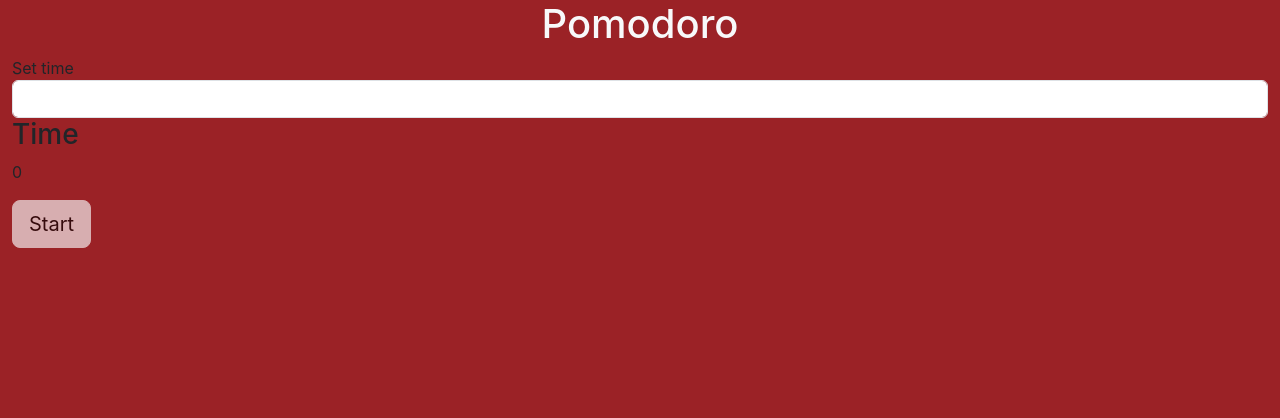
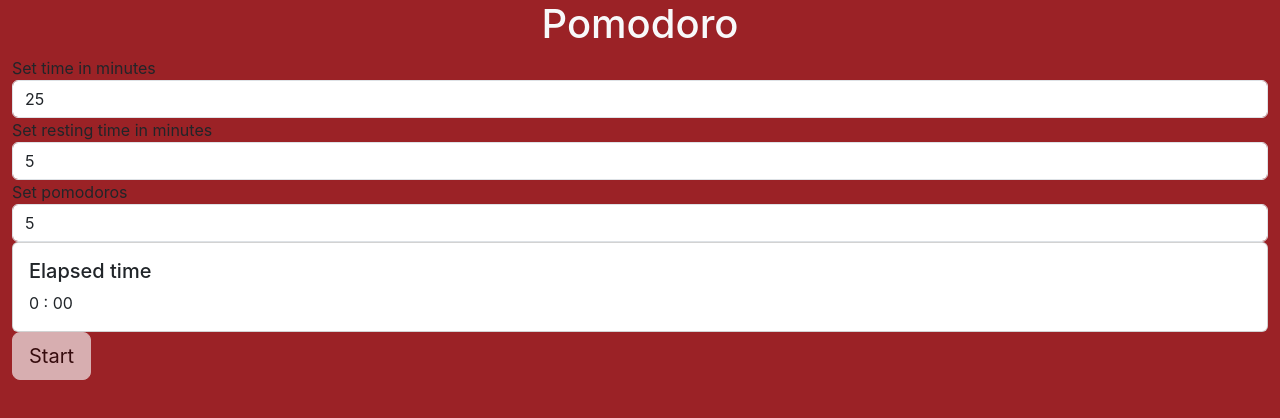
Before and after one commit to extremito/pomodoro-web-app, a React (Create React App) app: page / in a window 1280 px wide. Shown: the top 418 px of the page. Built offline with nearby package versions, Linux system fonts and the light colour scheme.

Commit message:
Setting additional fields and default values

```diff
--- a/src/App.scss
+++ b/src/App.scss
@@ -1,4 +1,26 @@
 .app-container {
-    background-color: #9b2226;
-    height: 100vh;
+  background-color: #9b2226;
+  height: 100vh;
 }
+
+.timer-button {
+  background-color: #48abe0;
+  color: white;
+  border: none;
+  padding: 5px;
+  font-size: 31px;
+  height: 130px;
+  width: 130px;
+  box-shadow: 0 2px 4px darkslategray;
+  cursor: pointer;
+  transition: all 0.2s ease;
+}
+
+.timer-button:hover {
+  background-color: #65b9e6;
+}
+
+.timer-button:active {
+  box-shadow: 0 0 2px darkslategray;
+  transform: translateY(2px);
+}
--- a/src/App.tsx
+++ b/src/App.tsx
@@ -1,8 +1,15 @@
 import React, { useEffect, useReducer, useRef } from "react";
 import "./App.scss";
 import useInterval from "./hooks/useInterval";
+import TimeDisplay from "./components/TimeDisplay/TimeDisplay";
 
-const initialState = { time: "", secs: 0, enableStart: false };
+const initialState = {
+  timeMin: "25",
+  secs: 0,
+  enableStart: false,
+  restingMin: "5",
+  pomodoroNum: "",
+};
 type TInitState = typeof initialState;
 
 const App = () => {
@@ -13,7 +20,7 @@ const App = () => {
     }),
     initialState
   );
-  const { time, secs, enableStart } = state;
+  const { timeMin, secs, enableStart, restingMin } = state;
   const stopCounter = useRef<unknown>(null);
 
   const add1Sec = () => {
@@ -24,7 +31,17 @@ const App = () => {
 
   const handleTimeChange = (e: React.ChangeEvent<HTMLInputElement>) => {
     const time = e.target.value;
-    setState({ time, enableStart: parseInt(time) > 0 });
+    setState({ timeMin: time, enableStart: parseInt(time) > 0 });
+  };
+
+  const handleRestingTime = (e: React.ChangeEvent<HTMLInputElement>) => {
+    const restingMin = e.target.value;
+    setState({ restingMin });
+  };
+
+  const handlePomodoroNumber = (e: React.ChangeEvent<HTMLInputElement>) => {
+    const pomodoroNum = e.target.value;
+    setState({ pomodoroNum });
   };
 
   const startPomodoro = () => {
@@ -33,8 +50,9 @@ const App = () => {
   };
 
   useEffect(() => {
-    if (secs === parseInt(time)) {
+    if (secs === parseInt(timeMin) * 60) {
       typeof stopCounter.current === "function" && stopCounter.current();
+      setState({ enableStart: true });
     }
   }, [secs]);
 
@@ -44,18 +62,32 @@ const App = () => {
         <h1 className="text-light text-center">Pomodoro</h1>
       </header>
       <section>
+        <form>
           <div className="form-row">
-          <label htmlFor="pomodoro-time">Set time</label>
+            <label htmlFor="pomodoro-time">Set time in minutes</label>
             <input
               id="pomodoro-time"
               className="form-control"
-            type="number"
               onChange={handleTimeChange}
-            value={time}
+              value={timeMin}
+            />
+            <label htmlFor="resting-time">Set resting time in minutes</label>
+            <input
+              id="resting-time"
+              className="form-control"
+              onChange={handleRestingTime}
+              value={restingMin}
+            />
+            <label htmlFor="pomodoro-number">Set pomodoros</label>
+            <input
+              id="pomodoro-number"
+              className="form-control"
+              onChange={handlePomodoroNumber}
+              value={restingMin}
             />
           </div>
-        <h3>Time</h3>
-        <p>{secs}</p>
+        </form>
+        <TimeDisplay seconds={secs} />
         <button
           type="button"
           className="btn btn-light btn-lg"
```
Lines whose indentation alone changed are shown as unchanged.
